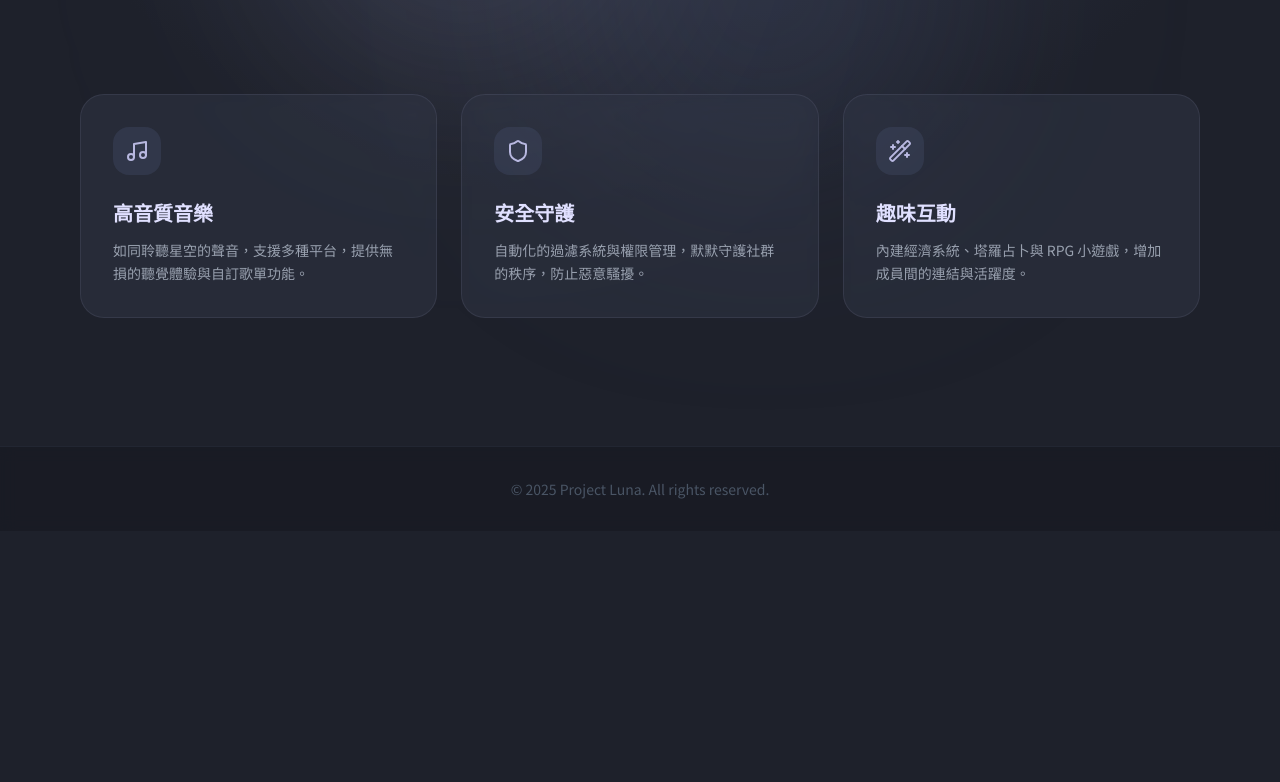
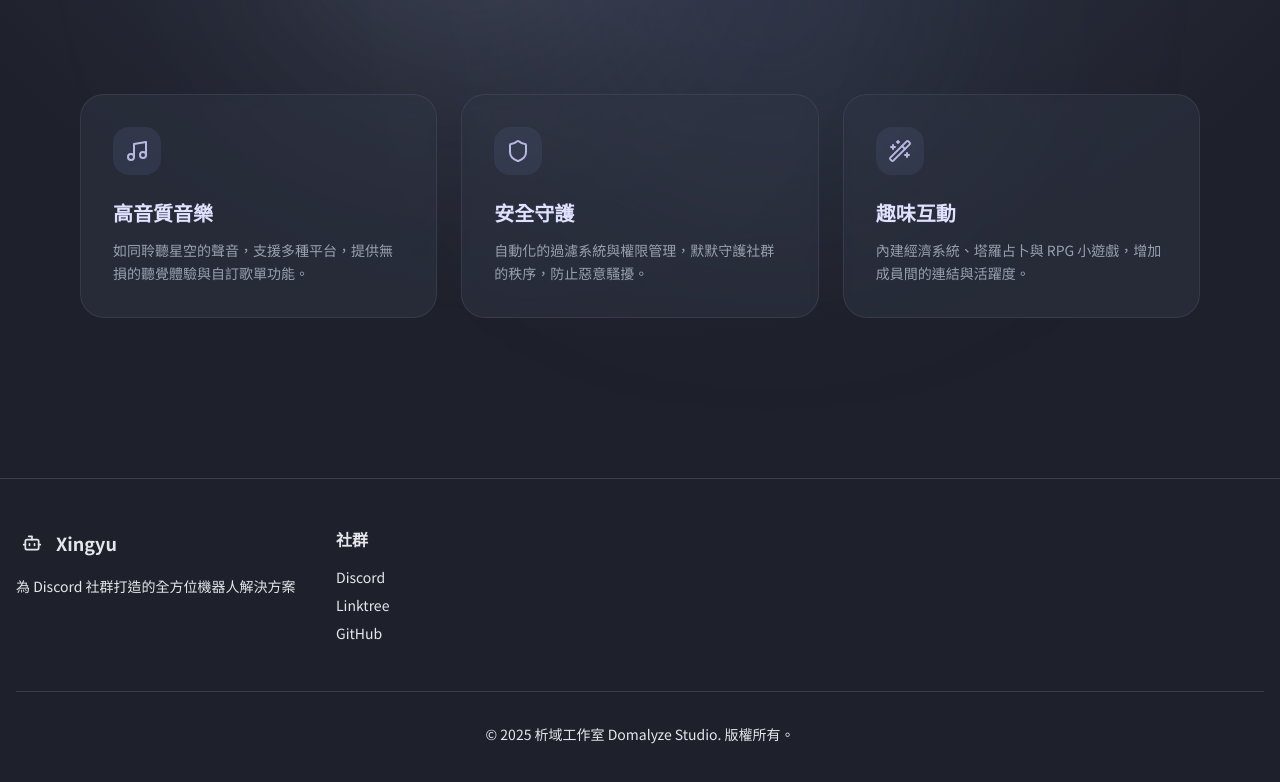
Before and after one commit to willy1236/domalyze-frontend, a Next.js app: page / in a window 1280 px wide. Shown: the part 549-1331 px from the top of the page. Before the commit the page ends 1080 px from the top, so only its background shows below. Built offline with nearby package versions, Linux system fonts and the light colour scheme.

Commit message:
feat: 新增 footer-divider 類別以改善頁腳樣式，重構 footer 組件

```diff
--- a/app/globals.css
+++ b/app/globals.css
@@ -34,4 +34,9 @@
   .bg-mystic {
     background: radial-gradient(circle at 50% 0%, #3a4259 0%, #1e212b 60%);
   }
+
+  /* 淡色分隔線 */
+  .footer-divider {
+    border-color: rgba(184, 184, 224, 0.185);
+  }
 }
--- a/app/page.tsx
+++ b/app/page.tsx
@@ -2,7 +2,10 @@ import Link from "next/link";
 import { Music, Shield, Wand2, ArrowRight, BookOpen } from "lucide-react";
 import BackgroundBlobs from "@/components/background-blobs";
 import HomePageHeader from "@/components/homepage-header";
-
+import { Footer } from "@/components/footer"
+import { Card } from "@/components/ui/card"
+import { Badge } from "@/components/ui/badge"
+import { Button } from "@/components/ui/button"
 export default function Home() {
   return (
      <div className="flex flex-col relative overflow-hidden">
@@ -58,10 +61,7 @@ export default function Home() {
         </div>
       </main>
 
-      {/* 頁腳 Footer */}
-      <footer className="py-8 text-center text-gray-600 text-sm border-t border-[#2D3242]/50 mt-12 bg-[#15171E]/50 backdrop-blur-sm">
-        <p>&copy; 2025 Project Luna. All rights reserved.</p>
-      </footer>
+      <Footer />
     </div>
   );
 }
--- a/components/footer.tsx
+++ b/components/footer.tsx
@@ -2,8 +2,7 @@ import { Bot } from "lucide-react"
 
 export function Footer() {
   return (
-    <footer className="border-t border-border/50 mt-20">
-      <div className="container mx-auto px-4 py-12">
+    <footer className="border-t footer-divider mt-20 container mx-auto px-4 py-12">
       <div className="grid md:grid-cols-4 gap-8">
         <div>
           <div className="flex items-center gap-2 mb-4">
@@ -79,9 +78,8 @@ export function Footer() {
         </div>
       </div>
 
-        <div className="border-t border-border/50 mt-12 pt-8 text-center text-sm text-muted-foreground">
+      <div className="border-t footer-divider mt-12 pt-8 text-center text-sm text-muted-foreground">
         <p>© 2025 析域工作室 Domalyze Studio. 版權所有。</p>
-        </div>
       </div>
     </footer>
   )
```
Lines whose indentation alone changed are shown as unchanged.
